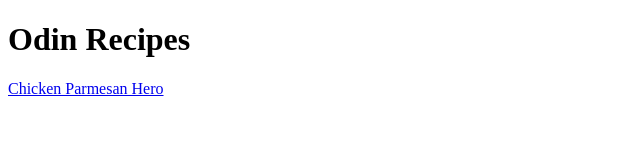
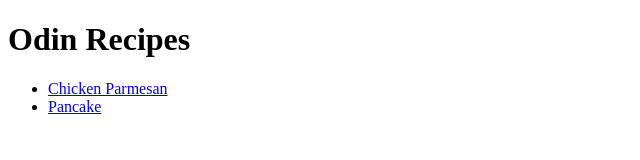
Before and after one commit to Petal-Dance/Project-Recipes, a plain HTML site: page index.html in a window 1280 px wide. Shown: the whole page, without its empty margins (0-640 px from the left). Drawn offline with Linux system fonts and the light colour scheme.

Commit message:
Add link to new pancake.html recipe and new list
Add link to pancake recipe and put recipes in list for clarity

```diff
--- a/index.html
+++ b/index.html
@@ -6,6 +6,11 @@
     </head>
     <body>
         <h1>Odin Recipes</h1>
-        <a href="recipes/chicken-parm.html">Chicken Parmesan Hero</a>
+        <ul>
+            <li><a href="recipes/chicken-parm.html">Chicken Parmesan</a>
+            </li>
+            <li><a href="recipes/pancake.html">Pancake</a>
+            </li>
+        </ul>
     </body>
 </html>
```
